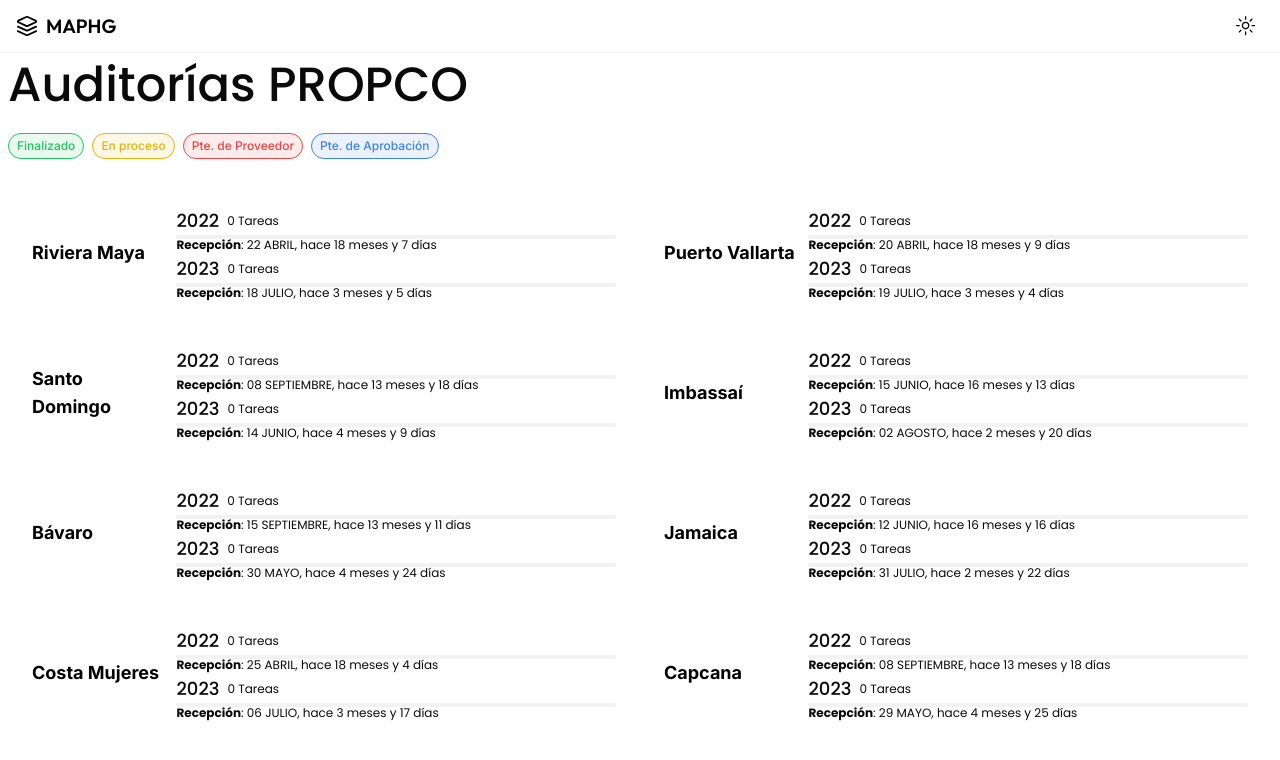
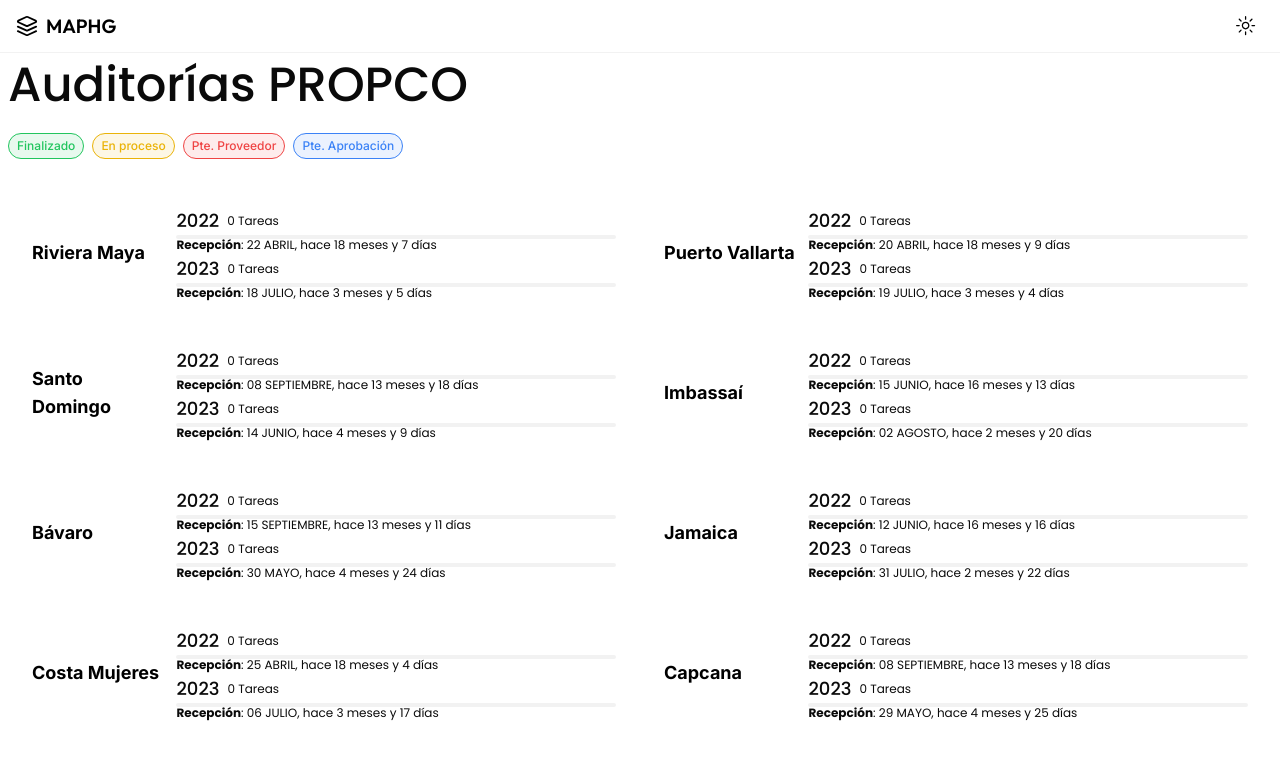
Before and after one commit to ermeneses/checklistv2, a Next.js app: page / in a window 1280 px wide. Shown: the top 760 px of the page. Built offline with nearby package versions, Linux system fonts and the light colour scheme; no server answers.

Commit message:
cambio de

```diff
--- a/app/page.tsx
+++ b/app/page.tsx
@@ -30,10 +30,10 @@ const Dashboard = () => {
           En proceso
         </div>
         <div className="text-xs rounded-full border border-red-500 bg-red-500/10 font-medium text-red-500 py-1 px-2">
-          Pte. de Proveedor
+          Pte. Proveedor
         </div>
         <div className="text-xs rounded-full border border-blue-500 bg-blue-500/10 font-medium text-blue-500 py-1 px-2">
-          Pte. de Aprobación
+          Pte. Aprobación
         </div>
       </div>
       <div className="grid grid-cols-1 md:grid-cols-2 xl:grid-cols-2 gap-12 w-full p-6">
```
